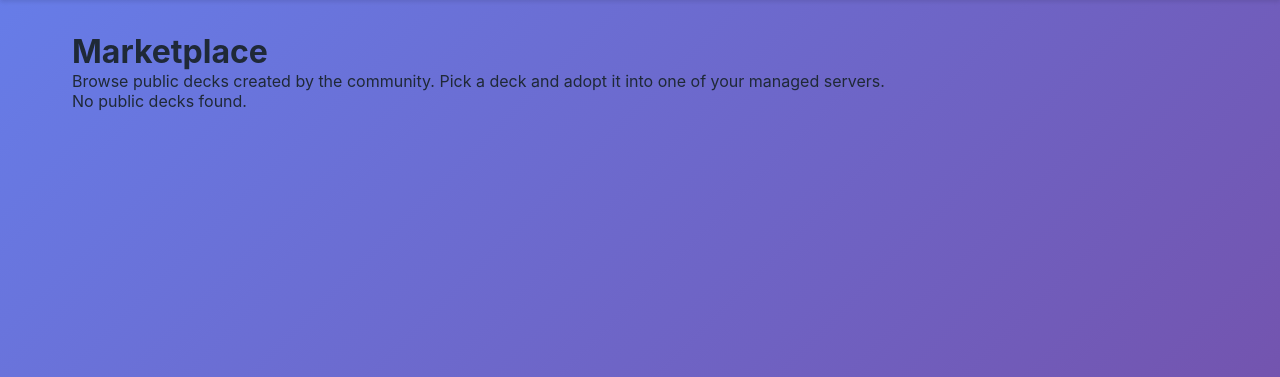
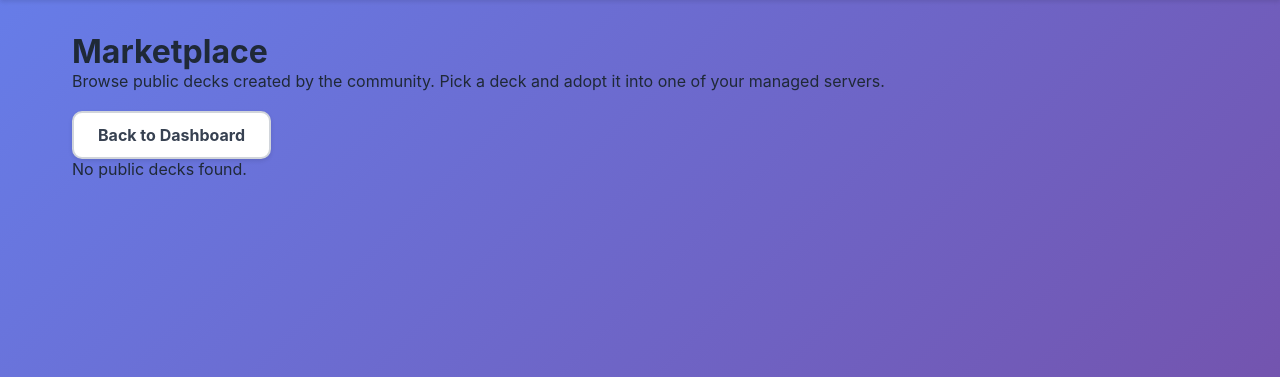
Before and after one commit to Excalium-OG/DeckForge, a FastAPI app: template web/templates/marketplace.html in a window 1280 px wide. Shown: the part 61-438 px from the top of the page. Run offline with FastAPI, Linux system fonts and the light colour scheme; the template is opened without the code that fills it, so the values that code supplies are empty; parts of the project's set-up code (start-up, migrations or seed data) failed here and were passed over.

Commit message:
Update marketplace.html

```diff
--- a/web/templates/marketplace.html
+++ b/web/templates/marketplace.html
@@ -4,6 +4,8 @@
 {% block content %}
 <h1>Marketplace</h1>
 <p>Browse public decks created by the community. Pick a deck and adopt it into one of your managed servers.</p>
+<br>
+<a href="/dashboard" class="btn btn-secondary">Back to Dashboard</a>
 
 {% if decks %}
   <div class="marketplace-grid">
```
